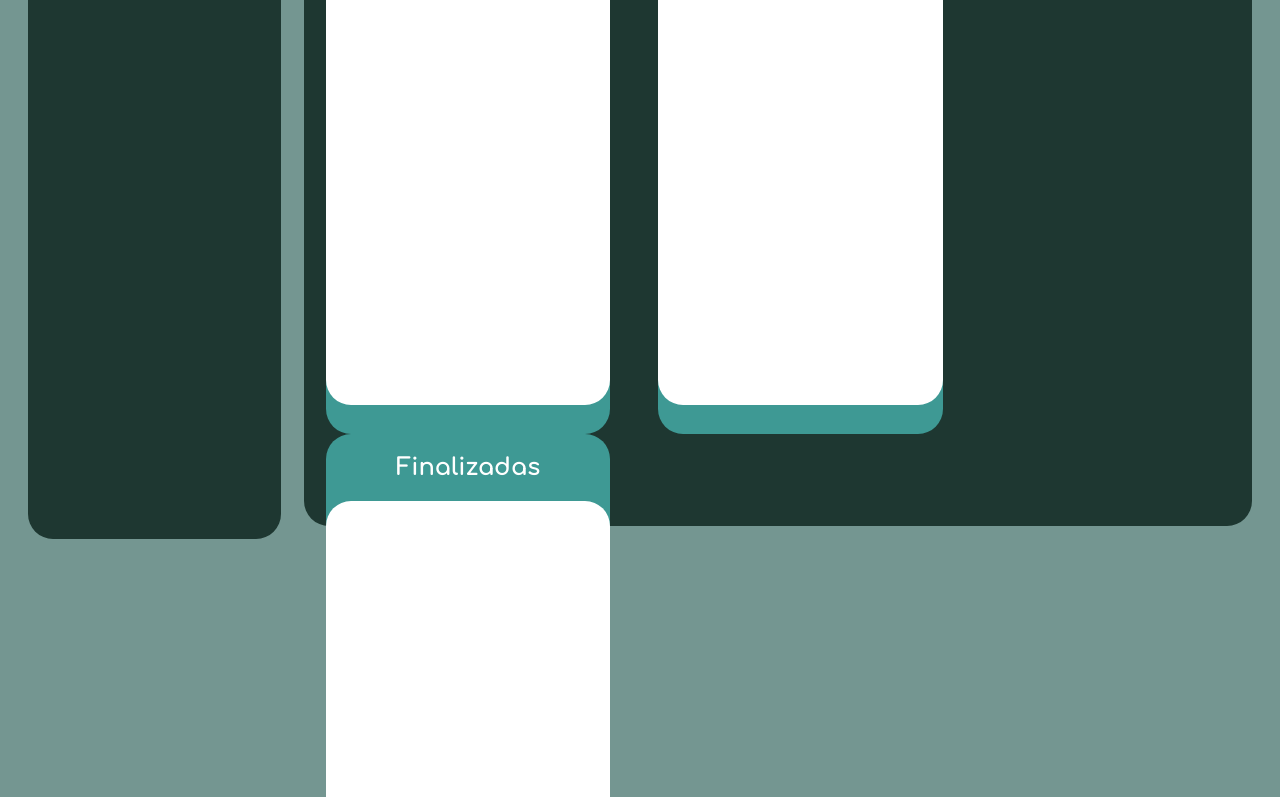
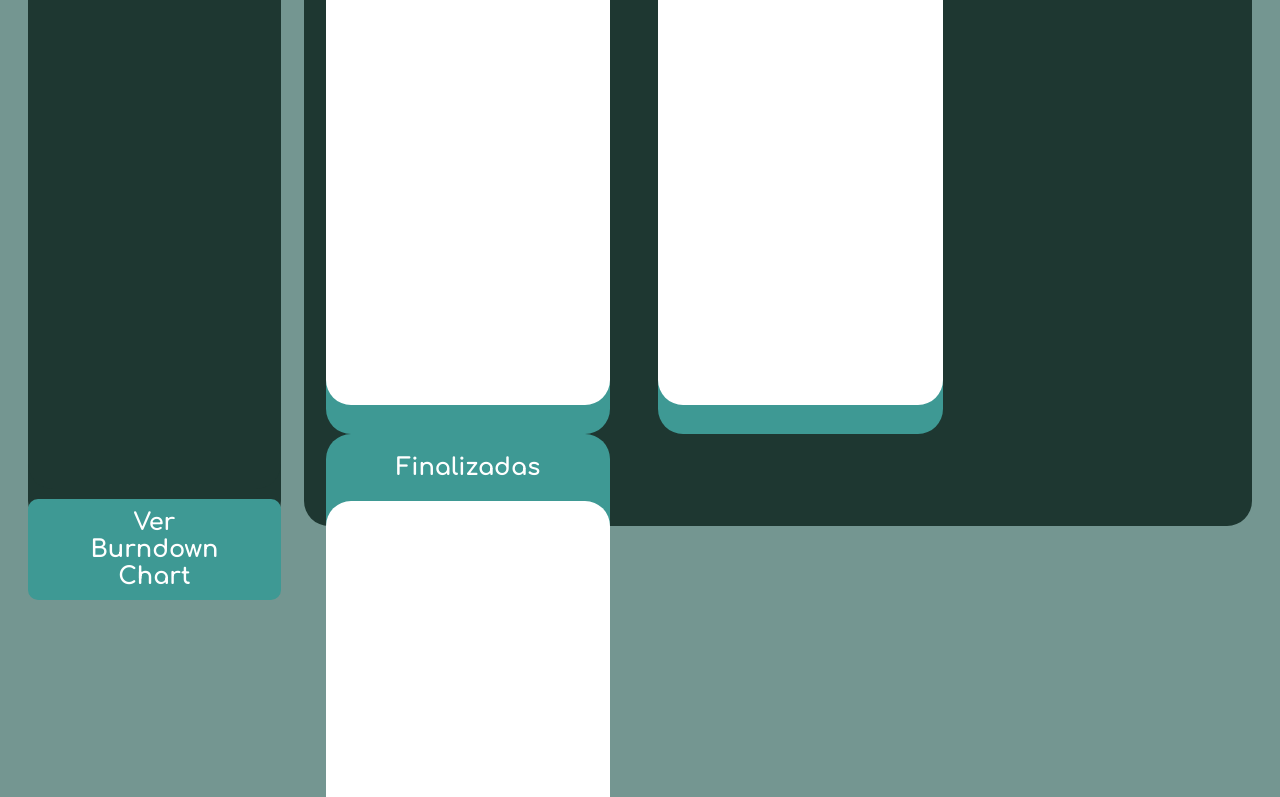
Before and after one commit to javialroro/ProyectoReque, a plain HTML site: page frontend/www/consultaProy.html in a window 1280 px wide. Shown: the part 359-1156 px from the top of the page. Drawn offline with Linux system fonts and the light colour scheme; no server answers.

Commit message:
Conexion del burndown chart

```diff
--- a/frontend/www/consultaProy.html
+++ b/frontend/www/consultaProy.html
@@ -12,6 +12,7 @@
             <div id="divBotones">
 
             </div>
+            <button id="BtnBurndown" onclick="verBurndownChart()">Ver Burndown Chart</button>
         </div>
         <div class="divDerecho">
             <h1 id="nombreProyecto"></h1>
--- a/frontend/www/css/styleConsultaProy.css
+++ b/frontend/www/css/styleConsultaProy.css
@@ -47,7 +47,7 @@ h2 {
 }
 
 #divBotones {
-    height: 700px;
+    height: 650px;
     overflow: auto;
 }
 
@@ -58,6 +58,20 @@ h2 {
 #divBotones::-webkit-scrollbar-thumb {
     background-color: #3E9994;
     border-radius: 5px;
+}
+
+#BtnBurndown {
+    background-color: #3E9994;
+    color: #FFFFFF;
+    font-size: 24px;
+    font-family: "Comfortaa", sans-serif;
+    font-weight: bold;
+    border: none;
+    cursor: pointer;
+    border-radius: 10px;
+    padding: 10px 40px;
+    margin: 10px auto; /* Establece el margen automático en los lados izquierdo y derecho */
+    display: block;
 }
 
 .proyecto-button {
--- a/frontend/www/js/scriptsConsulta.js
+++ b/frontend/www/js/scriptsConsulta.js
@@ -1,5 +1,7 @@
 var parametros = new URLSearchParams(window.location.search);
 var usuarioIDEnElSistema = parametros.get("usuario");
+var ProyectoSeleccionado;
+
 
 function cargarProyectos(ArrayProyectos) {
     var divIzquierdo = document.getElementById('divBotones'); // Cambiado de querySelector a getElementById
@@ -28,7 +30,8 @@ function cargarProyectos(ArrayProyectos) {
 
         boton.addEventListener('click', function() {
             cambiarColor(this);
-            cargarTareas(boton.value)
+            cargarTareas(boton.value);
+            ProyectoSeleccionado = boton.value;
         });
     });
 }
@@ -81,6 +84,10 @@ function cargarTareas(proyecto) {
     })
 }
 
+function verBurndownChart(){
+    window.location.href = "./BurndownChart.html?idProyecto="+encodeURIComponent(ProyectoSeleccionado);
+}
+
 document.addEventListener('DOMContentLoaded', function () {
     fetch('http://localhost:3000/api/projects')
         .then(response => response.json())
```
Also changed, not shown: frontend/www/BurndownChart.html (+1 -1 lines), frontend/www/js/burndown.js (+5 -2 lines).
